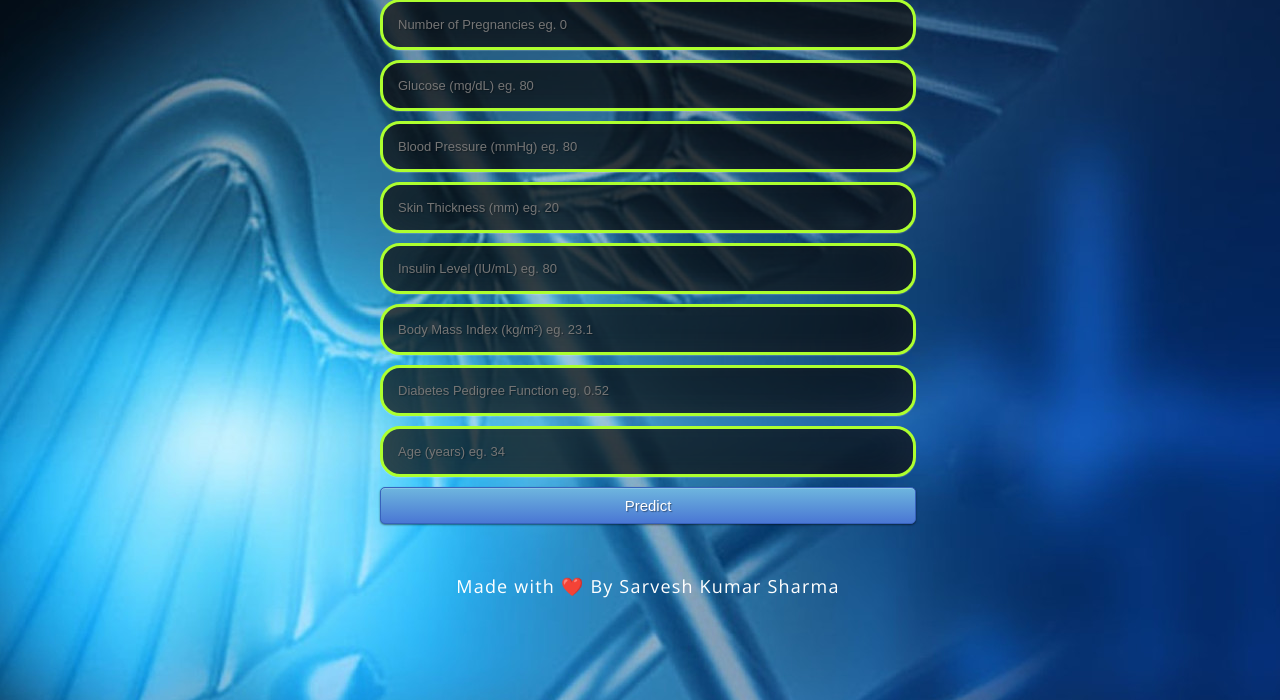
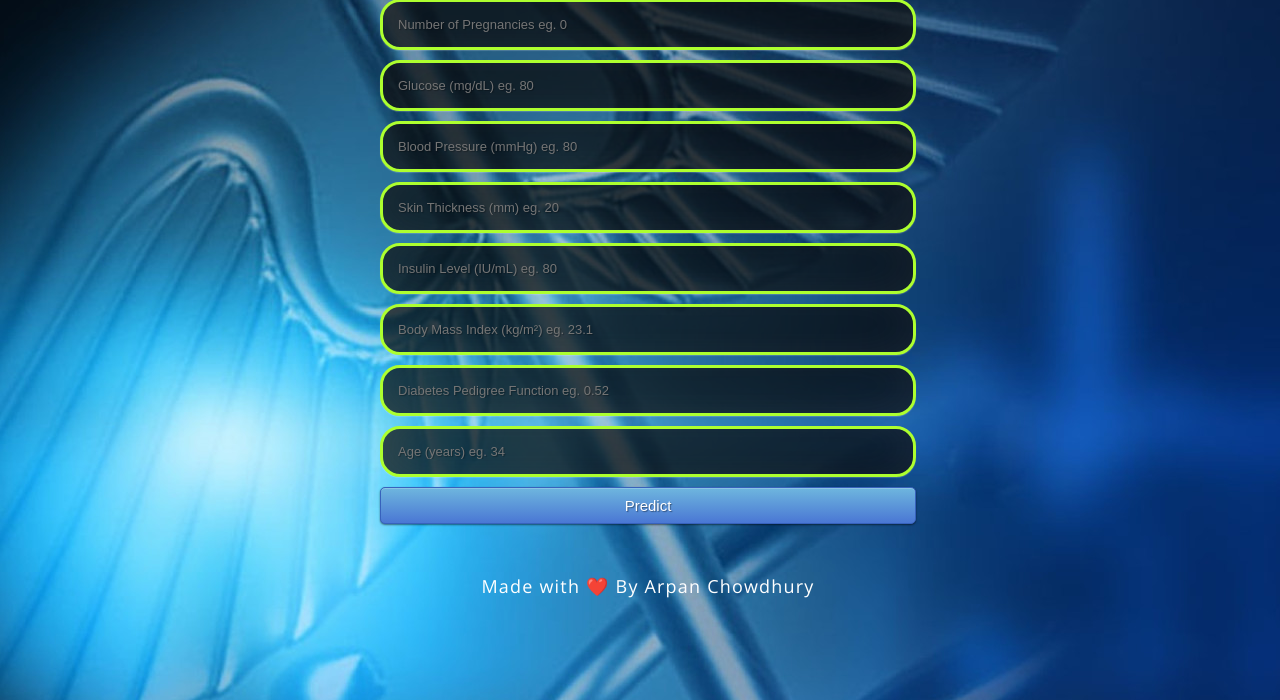
Before and after one commit to Arpan28-dev/Diabetes-Prediction, a Flask app: page / in a window 1280 px wide; the page is wider, and only the part inside the window is pictured. Shown: the part 100-800 px from the top of that part. Run offline with Flask 2, Linux system fonts and the light colour scheme; parts of the project's set-up code (start-up, migrations or seed data) failed here and were passed over.

Commit message:
Update index.html

```diff
--- a/Diabetes-prediction deployed/templates/index.html
+++ b/Diabetes-prediction deployed/templates/index.html
@@ -129,7 +129,7 @@ input:focus {
    <br>
    {{ prediction_text }}
 </div>
-	<footer>Made with ❤️ By Sarvesh Kumar Sharma</footer>
+	<footer>Made with ❤️ By Arpan Chowdhury</footer>
 </body>
 </html>
 
```
